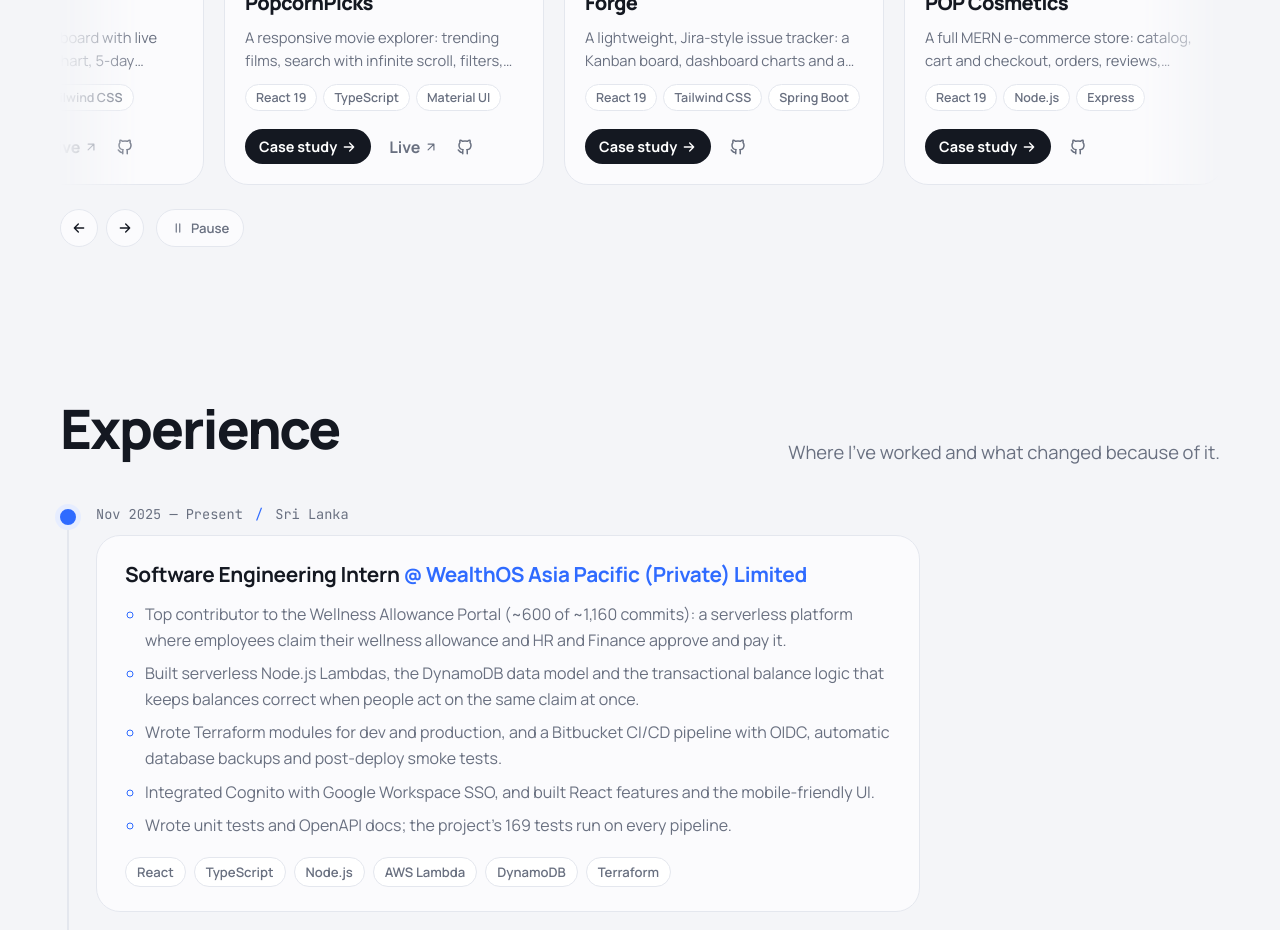
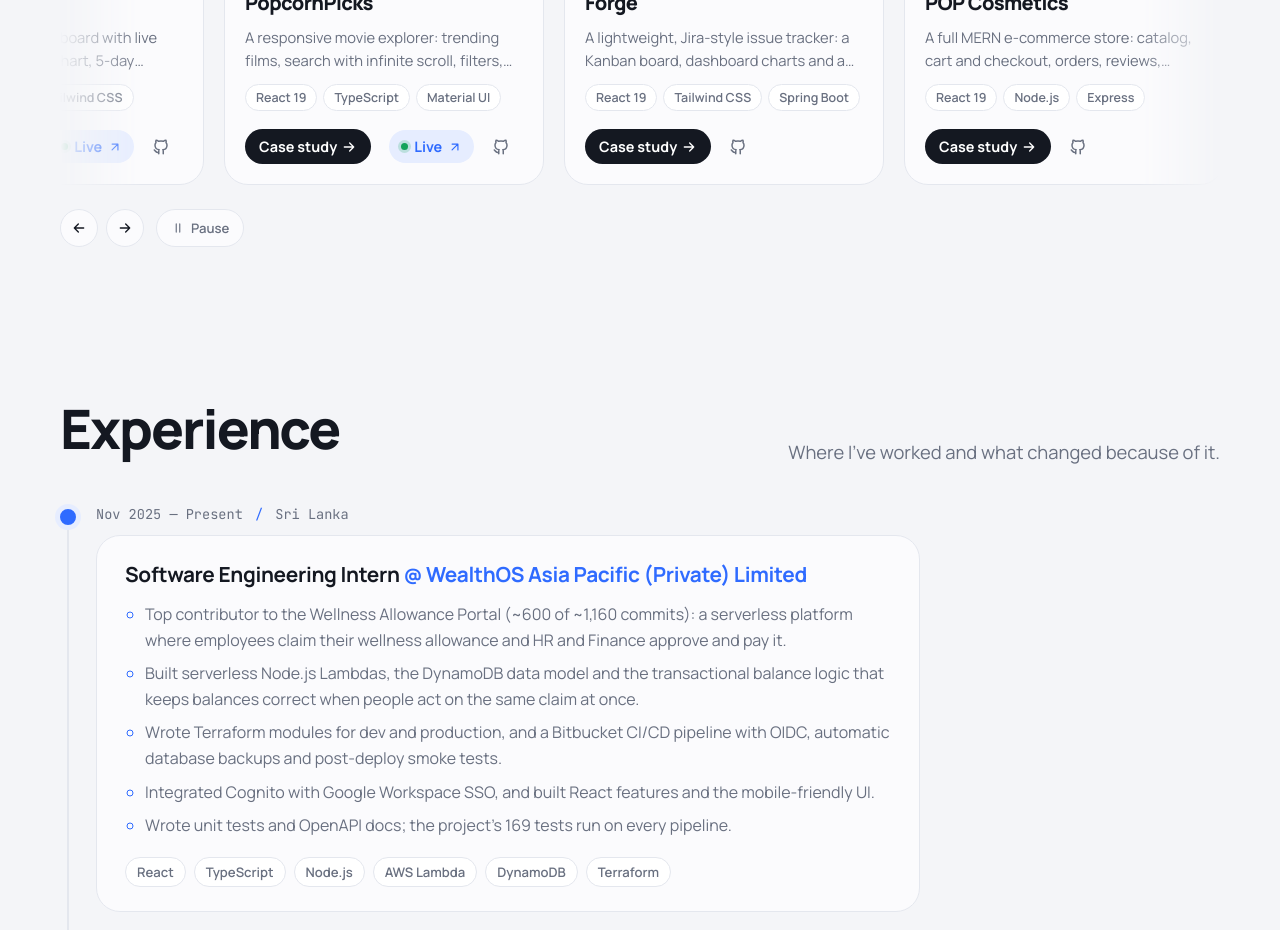
Before and after one commit to AshanOdi/ashan-odithya-portfolio, a React (Vite) app: page / in a window 1280 px wide. Shown: the part 3900-4830 px from the top of the page. Built offline with nearby package versions, Linux system fonts and the light colour scheme.

Commit message:
style: blue Live pill with a green live dot
The live demo link on project cards is now a soft accent-blue pill with
a small green dot, filling solid blue on hover.

Co-Authored-By: Claude Opus 5.5 <noreply@anthropic.com>

```diff
--- a/src/components/sections/Projects.jsx
+++ b/src/components/sections/Projects.jsx
@@ -87,11 +87,13 @@ function ProjectCard({ project, number, variant, onOpen }) {
             <>
               {project.live && (
                 <a
+                  className="project-live"
                   href={project.live}
                   target="_blank"
                   rel="noreferrer"
                   aria-label={`${project.title} live demo`}
                 >
+                  <span className="live-dot" aria-hidden="true" />
                   Live <Icon name="arrowUpRight" size={14} />
                 </a>
               )}
@@ -103,7 +105,8 @@ function ProjectCard({ project, number, variant, onOpen }) {
             <>
               {/* Internal tools have no public demo, so `live` is optional. */}
               {project.live && (
-                <a href={project.live} target="_blank" rel="noreferrer">
+                <a className="project-live" href={project.live} target="_blank" rel="noreferrer">
+                  <span className="live-dot" aria-hidden="true" />
                   Live demo <Icon name="arrowUpRight" size={14} />
                 </a>
               )}
--- a/src/components/sections/projects.css
+++ b/src/components/sections/projects.css
@@ -125,6 +125,25 @@
 .project-open svg { transition: transform 0.2s; }
 .project-open:hover svg { transform: translateX(3px); }
 
+/* Live demo: a soft blue pill with a green "it's live" dot. */
+.project-links a.project-live {
+  gap: 6px;
+  padding: 7px 12px;
+  border-radius: 999px;
+  background: var(--accent-soft);
+  color: var(--accent);
+  font-size: 0.9rem;
+  transition: background 0.2s, color 0.2s;
+}
+.project-links a.project-live:hover { background: var(--accent); color: #fff; }
+.live-dot {
+  width: 7px;
+  height: 7px;
+  border-radius: 50%;
+  background: #12a35a;
+  box-shadow: 0 0 0 3px rgba(18, 163, 90, 0.2);
+}
+
 .project-links a:focus-visible,
 .project-open:focus-visible { outline: 2px solid var(--accent); outline-offset: 3px; }
 
```
